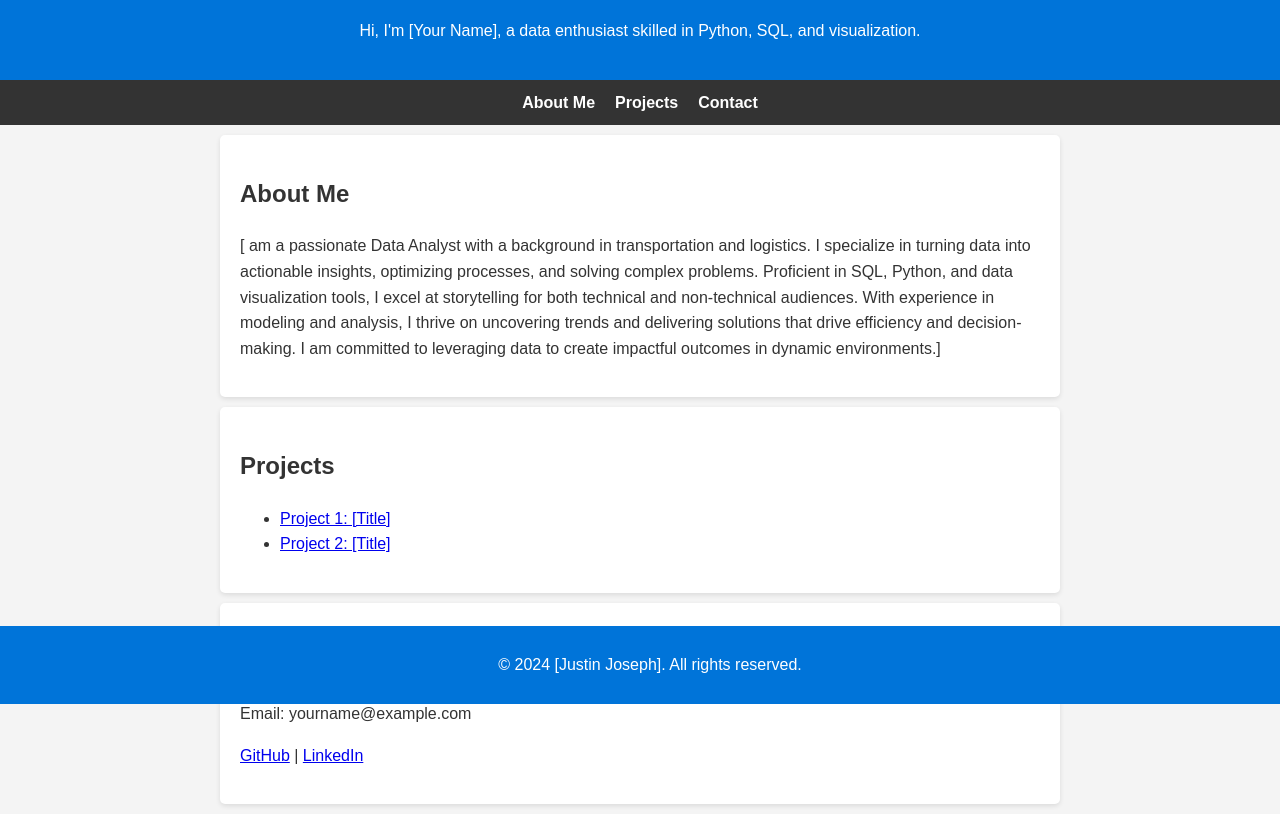
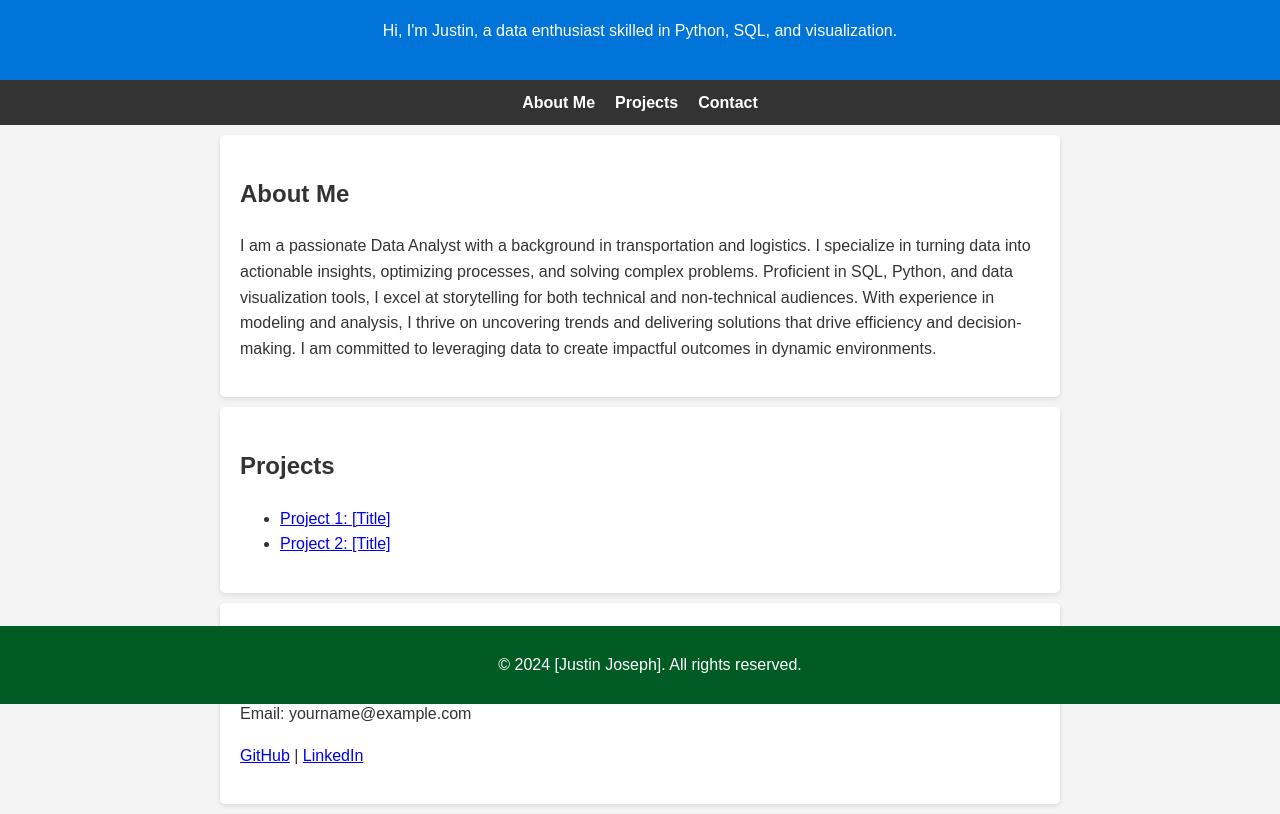
Before and after one commit to transmodelport/analytics-portfolio, a plain HTML site: page index.html in a window 1280 px wide. Shown: the part 96-910 px from the top of the page. Drawn offline with Linux system fonts and the light colour scheme.

Commit message:
Initial Pages

```diff
--- a/index.html
+++ b/index.html
@@ -9,7 +9,7 @@
 <body>
     <header>
         <h1>Welcome to My Data Analytics Portfolio</h1>
-        <p>Hi, I'm [Your Name], a data enthusiast skilled in Python, SQL, and visualization.</p>
+        <p>Hi, I'm Justin, a data enthusiast skilled in Python, SQL, and visualization.</p>
     </header>
     <nav>
         <ul>
@@ -20,8 +20,8 @@
     </nav>
     <section id="about">
         <h2>About Me</h2>
-        <p>[ am a passionate Data Analyst with a background in transportation and logistics. I specialize in turning data into actionable insights, optimizing processes, and solving complex problems. Proficient in SQL, Python, and data visualization tools, I excel at storytelling for both technical and non-technical audiences.
-            With experience in modeling and analysis, I thrive on uncovering trends and delivering solutions that drive efficiency and decision-making. I am committed to leveraging data to create impactful outcomes in dynamic environments.]</p>
+        <p>I am a passionate Data Analyst with a background in transportation and logistics. I specialize in turning data into actionable insights, optimizing processes, and solving complex problems. Proficient in SQL, Python, and data visualization tools, I excel at storytelling for both technical and non-technical audiences.
+            With experience in modeling and analysis, I thrive on uncovering trends and delivering solutions that drive efficiency and decision-making. I am committed to leveraging data to create impactful outcomes in dynamic environments.</p>
     </section>
     <section id="projects">
         <h2>Projects</h2>
--- a/style.css
+++ b/style.css
@@ -39,7 +39,7 @@ section {
 footer {
     text-align: center;
     padding: 10px;
-    background: #0074D9;
+    background: #005c23;
     color: #fff;
     position: fixed;
     bottom: 0;
```
